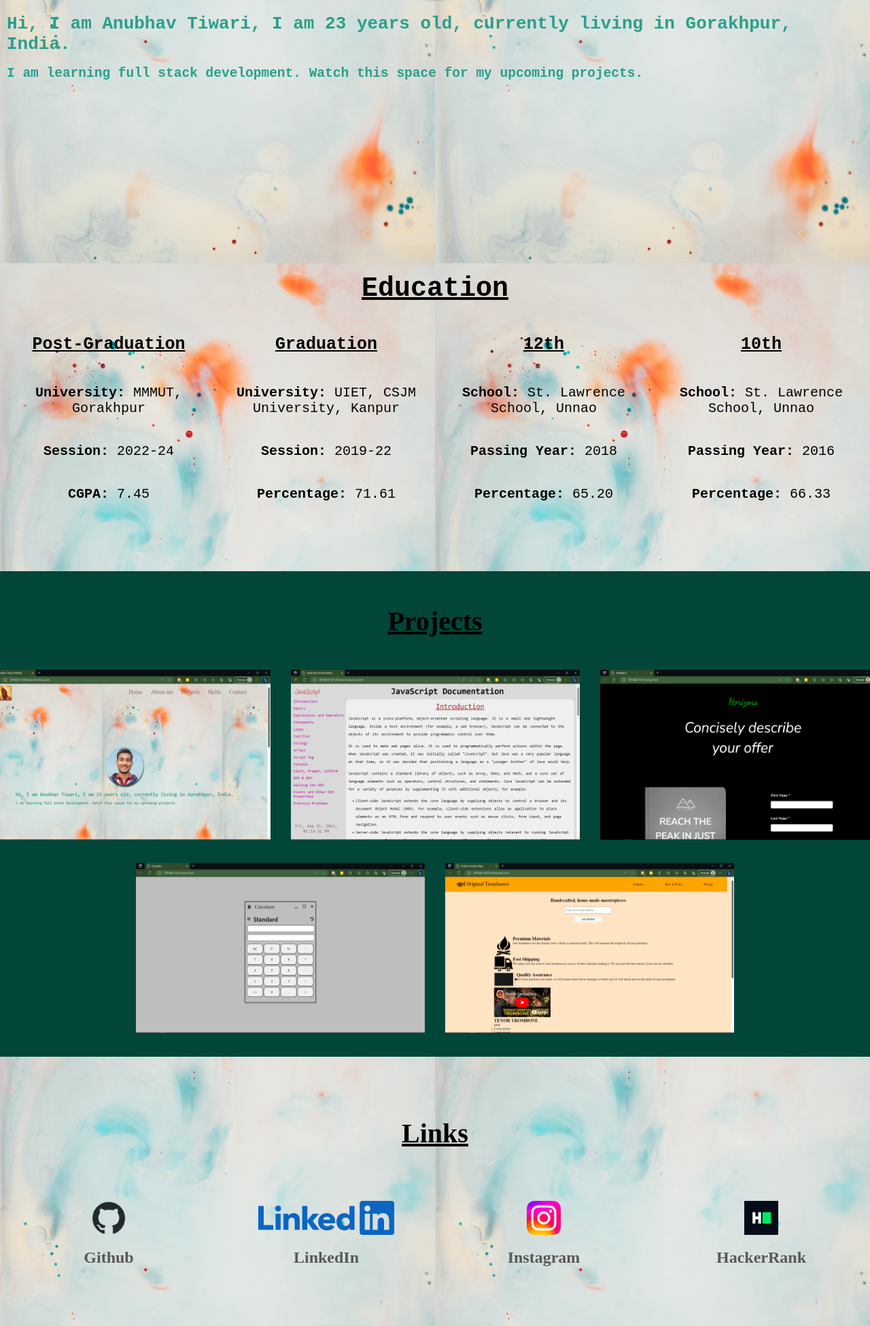
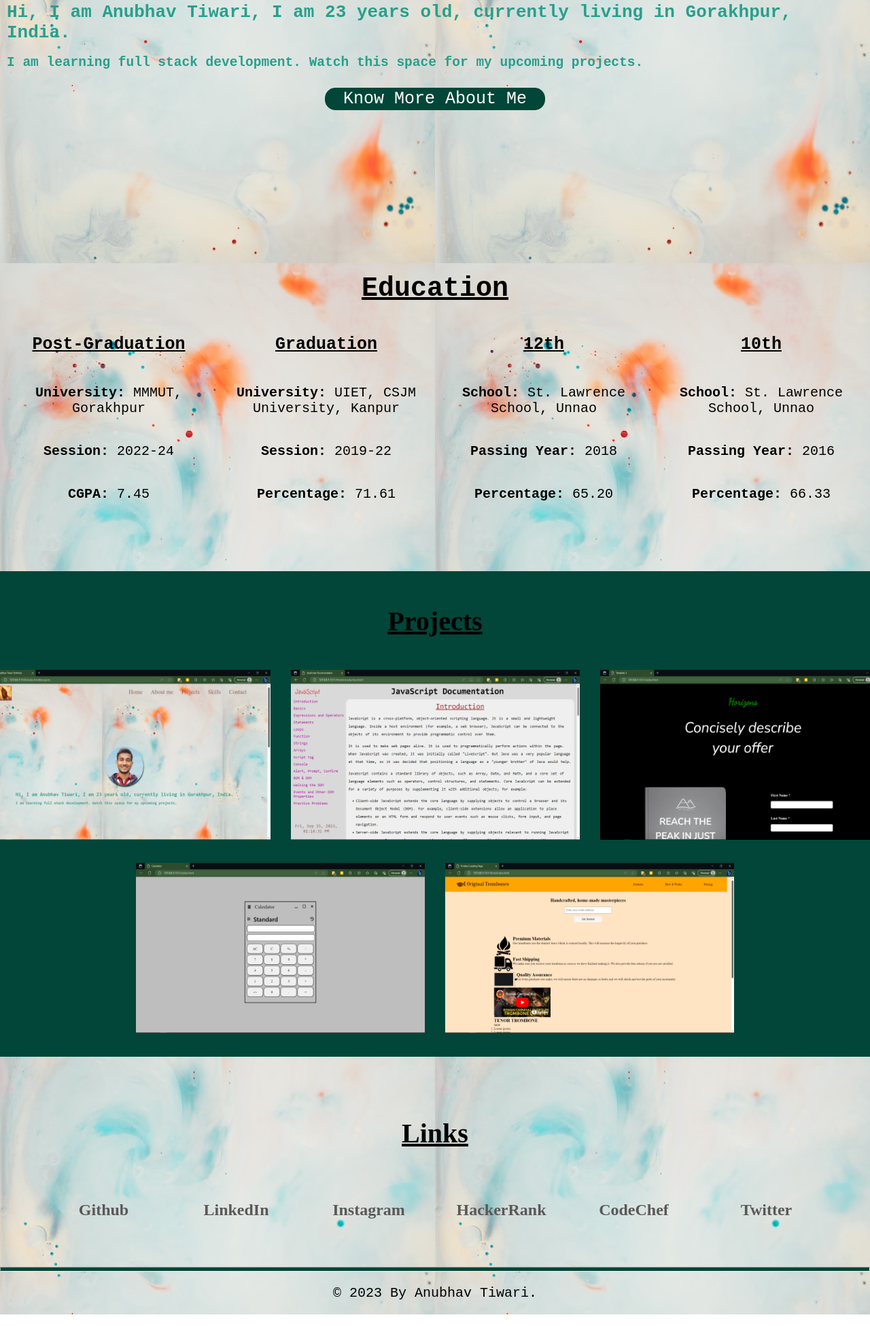
Before and after one commit to anubhav7747/Portfolio, a plain HTML site: page index.html in a window 1280 px wide. Shown: the part 516-2466 px from the top of the page at 68% size. Drawn offline with Linux system fonts and the light colour scheme.

Commit message:
added copyright, comments

```diff
--- a/index.html
+++ b/index.html
@@ -23,6 +23,7 @@
 
     <body>
         <nav id="navbar">
+
             <!-- <h1>Namaste</h1> -->
             <img src="/images/Namaste.jpg" alt="" id="namaste">
 
@@ -42,6 +43,8 @@
                 <h1>Hi, I am Anubhav Tiwari, I am 23 years old, currently living in Gorakhpur, India.</h1>
                 <h2>I am learning full stack development. Watch this space for my upcoming projects.</h2>
             </div>
+
+            <button id="more-about-me"><a href="#education">Know More About Me</a></button>
         </header>
 
 
@@ -50,6 +53,7 @@
             <h1>Education</h1>
 
             <div>
+                <!-- Post-Graduation -->
                 <div id="pg">
                     <h3>Post-Graduation</h3>
                     <p class="mar"><strong>University:</strong> MMMUT, Gorakhpur</p>
@@ -57,6 +61,7 @@
                     <p class="mar"><strong>CGPA:</strong> 7.45</p>
                 </div>
 
+                <!-- Under-Graduate -->
                 <div id="ug">
                     <h3>Graduation</h3>
                     <p class="mar"><strong>University:</strong> UIET, CSJM University, Kanpur</p>
@@ -64,6 +69,7 @@
                     <p class="mar"><strong>Percentage:</strong> 71.61</p>
                 </div>
 
+                <!-- 12th -->
                 <div id="twelve">
                     <h3>12th</h3>
                     <p class="mar"><strong>School:</strong> St. Lawrence School, Unnao</p>
@@ -71,6 +77,7 @@
                     <p class="mar"><strong>Percentage:</strong> 65.20</p>
                 </div>
 
+                <!-- 10th -->
                 <div id="tenth">
                     <h3>10th</h3>
                     <p class="mar"><strong>School:</strong> St. Lawrence School, Unnao</p>
@@ -116,25 +123,39 @@
             <h1 id="links">Links</h1>
             <div>
                 <div class="height-width">
-                    <img src="/images/github-mark.png" alt="" height="50" width="50">
+                    <!-- <img src="/images/github-mark.png" alt="" height="50" width="50"> -->
                     <h1><a href="https://github.com/anubhav7747" target="_blank">Github</a></h1>
                 </div>
 
                 <div class="height-width">
-                    <img src="/images/LinkedIn-Blue-128@2x.png" alt="" height="50" width="200">
+                    <!-- <img src="/images/LinkedIn-Blue-128@2x.png" alt="" height="50" width="200"> -->
                     <h1><a href="https://www.linkedin.com/in/anubhavtiwari4647/" target="_blank">LinkedIn</a></h1>
                 </div>
 
                 <div class="height-width">
-                    <img src="/images/instagram(1).png" alt="" height="50" width="50">
+                    <!-- <img src="/images/instagram(1).png" alt="" height="50" width="50"> -->
                     <h1><a href="https://www.instagram.com/anubhavtiwari_47/" target="_blank">Instagram</a></h1>
                 </div>
 
                 <div class="height-width">
-                    <img src="/images/HackerRank_Icon-1000px.png" alt="" height="50" width="50">
+                    <!-- <img src="/images/HackerRank_Icon-1000px.png" alt="" height="50" width="50"> -->
                     <h1><a href="https://www.hackerrank.com/anubhavtiwari771?hr_r=1" target="_blank">HackerRank</a></h1>
+                </div>
+
+                <div class="height-width">
+                    <h1><a href="https://www.hackerrank.com/anubhavtiwari771?hr_r=1" target="_blank">CodeChef</a></h1>
+                </div>
+
+                <div class="height-width">
+                    <h1><a href="https://www.hackerrank.com/anubhavtiwari771?hr_r=1" target="_blank">Twitter</a></h1>
                 </div>
             </div>
         </section>
+
+        <hr>
+
+        <footer class="footer">
+            <p>&copy; 2023 By Anubhav Tiwari.</p>
+        </footer>
     </body>
 </html>
--- a/main.css
+++ b/main.css
@@ -3,6 +3,29 @@ body {
     background-image: url(/images/bg-img.jpg) ;
     width: 100%;
     height: 100%;
+    /* overflow: scroll;
+    overflow-x: hidden;
+    scrollbar-color: red; */
+}
+
+/* width */
+::-webkit-scrollbar {
+    width: 10px;
+}
+
+/* track */
+::-webkit-scrollbar-track {
+    background: #299f8c;
+}
+
+/* handle */
+::-webkit-scrollbar-thumb {
+    background: #5b5858;
+}
+
+/* handle on hover */
+::-webkit-scrollbar-thumb:hover {
+    background-color: #605050;
 }
 
 #navbar {
@@ -73,8 +96,26 @@ body {
     box-shadow: #014638 2px 5px 5px;
 }
 
-.course-link {
-    color: #e1f8f4;
+#more-about-me {
+    font-size: 25px;
+    font-family: monospace;
+    background-color: #014638;
+    border: 1px solid #014638;
+    border-radius: 15px;
+}
+
+#more-about-me:hover {
+    background-color: #5b5858;
+}
+
+#more-about-me a {
+    color: #fff;
+    text-decoration: none;
+    padding: 7px 20px;
+}
+
+#more-about-me a:hover {
+    color: #361c1c;
 }
 
 #education {
@@ -159,7 +200,7 @@ body {
 #contact > h1 {
     font-size: 40px;
     padding-top: 25px;
-    margin-bottom: 10px;
+    margin-bottom: 15px;
     text-decoration: underline;
     display: flex;
     justify-content: center;
@@ -173,12 +214,12 @@ body {
 }
 
 .height-width{
-    width: 300px;
-    height: 250px;
+    width: 175px;
+    height: 150px;
     flex-direction: column;
     /* background-color: #d0b7b7; */
     /* border: 2px solid #014638; */
-    border-radius: 25px;
+    /* border-radius: 25px; */
     margin: 0 10px;
 }
 
@@ -189,7 +230,18 @@ body {
 
 .height-width h1 a:hover{
     text-decoration: underline;
-    color: #8f5b5b;
+    color: #945050;
+}
+
+hr {
+    height: 5px;
+    background-color: #014638;
+}
+
+.footer > p{
+    text-align: center;
+    font-family: monospace;
+    font-size: 20px;
 }
 
 
@@ -219,6 +271,22 @@ body {
         text-align: center;
     }
 
+    .site-header-content h1{
+        font-size: 22px;
+    }
+
+    .site-header-content h2{
+        font-size: 16px;
+    }
+
+    #more-about-me {
+        font-size: 20px;
+    }
+
+    #more-about-me a {
+        padding: 7px 15px;
+    }
+
     #education div {
         flex-direction: column;
     }
@@ -239,6 +307,10 @@ body {
     #education div div {
         width: 207px;
         height: 175px;
+    }
+
+    #education div div:hover {
+        background-color: transparent;
     }
 
     #education div div h3 {
@@ -262,8 +334,13 @@ body {
         margin: 10px 0;
     }
 
+    #contact {
+        margin-top: 1rem;
+    }
+
     #contact div {
-        flex-direction: column;
+        flex-direction: row;
+        flex-wrap: wrap;
     }
 
     .height-width img {
@@ -272,11 +349,22 @@ body {
 
     .height-width {
         width: fit-content;
-        height: 55px;
+        height: 50px;
+        /* background-color: #299f8c; */
+        margin: 2px 5px;
+    }
+
+    .height-width h1 {
+        margin: 0;
+        padding: 5px;
     }
 
     .height-width h1 a {
         font-size: 20px;
         color: #873d3d;
     }
+
+    .footer > p {
+        font-size: larger;
+    }
 }
```
